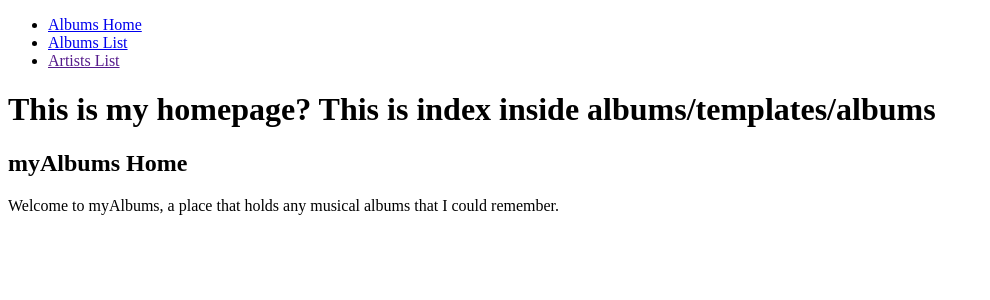
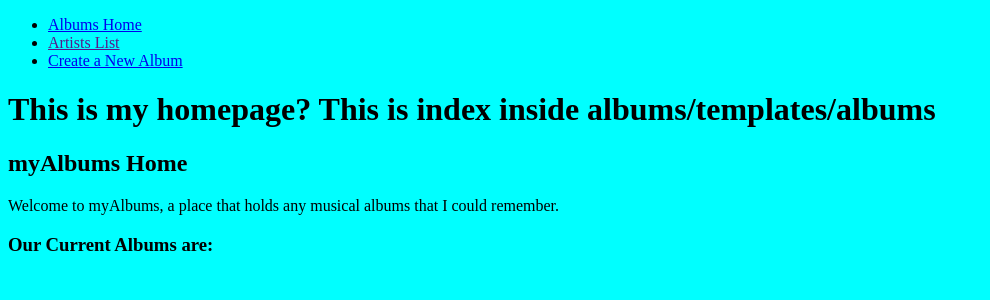
Before and after one commit to Momentum-Team-20/django-music-MariaDLAngeles, a Django app: page / in a window 1280 px wide. Shown: the top 300 px of the page, without its empty margins (0-990 px from the left). Run offline with Django 4.2, Linux system fonts and the light colour scheme; data that the repository does not hold is empty.

Commit message:
have forms started for new album, getting errors in templates

```diff
--- a/albums/templates/albums/albums_detail..html
+++ b/albums/templates/albums/album_detail.html
@@ -1,4 +1,4 @@
-{% extends "base_generic.html" %}
+{% extends 'albums_base.html' %}
 
 {% block content %}
   <h1>Title: {{ album.title }}</h1>
--- a/albums/templates/albums/index.html
+++ b/albums/templates/albums/index.html
@@ -1,4 +1,4 @@
-{% extends 'base.html' %}
+{% extends 'albums_base.html' %}
 
 {% block content %}
 <h1>This is my homepage? This is index inside albums/templates/albums</h1>
@@ -6,5 +6,10 @@
 <p>
     Welcome to myAlbums, a place that holds any musical albums that I could remember.
 </p>
-
+<h3> Our Current Albums are:</h3>
+<ul>
+{% for album in albums %}
+<li><a href="{% url 'album_detail' album.pk %}">{{ album }}</a></li>
+{% endfor %}
+</ul>
 {% endblock %}
--- a/albums/templates/base.html
+++ b/albums/templates/albums_base.html
@@ -1,16 +1,18 @@
+{% load static %}
 <!DOCTYPE html>
 <html lang="en">
 <head>
     <meta charset="UTF-8">
     <meta name="viewport" content="width=device-width, initial-scale=1.0">
+    <link rel="stylesheet" href="{% static 'styles.css' %}">
     <title>Document</title>
 </head>
 <body>
     {% block sidebar %}
     <ul class="sidebar-nav">
         <li><a href="{% url 'albums-home' %}">Albums Home</a></li>
-        <li><a href="{% url 'album-list' %}">Albums List</a></li>
         <li><a href="">Artists List</a></li>
+        <li><a href="{% url 'new_album' %}">Create a New Album</a></li>
     </ul>
     {% endblock %}
     {% block content %}
--- a/albums/urls.py
+++ b/albums/urls.py
@@ -3,6 +3,8 @@ from . import views
 
 urlpatterns = [
     path('', views.list_albums, name='albums-home'),
-    path('albumslist/', views.AlbumsListView.as_view(), name='album-list'),
-    path('albumdetails/<int:pk>', views.AlbumsDetailView.as_view(), name='album-detail'),
+    # path('/albums/new', name='new-album'),
+    path('album/<int:pk>', views.AlbumsDetailView.as_view(), name='album_detail'),
+    # path('albumslist/', views.AlbumsListView.as_view(), name='album-list'),
+    path('album/new_album', views.new_album, name='new_album')
 ]
--- a/albums/views.py
+++ b/albums/views.py
@@ -1,12 +1,17 @@
 from django.shortcuts import render
 from django.views import generic
 from .models import Album, Artist
+from .forms import NewAlbumForm
+from django.http import HttpResponseRedirect
+
 
 # Create your views here.
 
 
 def list_albums(request):
-    return render(request, 'albums/index.html')
+    albums = Album.objects.all()
+    return render(request, 'albums/index.html', {'albums': albums})
+# {albums: albums} is context data, dictionary-like and needed to for our albums to show up on our template
 
 
 class AlbumsListView(generic.ListView):
@@ -15,3 +20,15 @@ class AlbumsListView(generic.ListView):
 
 class AlbumsDetailView(generic.DetailView):
     model = Album
+    template_name = 'albums/album_detail.html'
+
+
+def new_album(request):
+    if request.method == 'POST':
+        form = NewAlbumForm(request.POST)
+        if form.is_valid():
+            return HttpResponseRedirect('/home/')
+            # line 29 needs to change to the correct redirect
+    else:
+        form = NewAlbumForm()
+    return render(request, 'new_album.html', {'form': form})
--- a/config/settings.py
+++ b/config/settings.py
@@ -11,6 +11,7 @@ https://docs.djangoproject.com/en/4.2/ref/settings/
 """
 
 from pathlib import Path
+import os
 
 # Build paths inside the project like this: BASE_DIR / 'subdir'.
 BASE_DIR = Path(__file__).resolve().parent.parent
@@ -119,6 +120,7 @@ USE_TZ = True
 # https://docs.djangoproject.com/en/4.2/howto/static-files/
 
 STATIC_URL = 'static/'
+STATICFILES_DIRS = [BASE_DIR / 'static']
 
 # Default primary key field type
 # https://docs.djangoproject.com/en/4.2/ref/settings/#default-auto-field
--- a/config/urls.py
+++ b/config/urls.py
@@ -20,8 +20,5 @@ from django.urls import path, include
 urlpatterns = [
     path('admin/', admin.site.urls),
     path('accounts/', include('registration.backends.simple.urls')),
-]
-
-urlpatterns += [
     path('', include('albums.urls')),
 ]
--- /dev/null
+++ b/static/styles.css
@@ -0,0 +1,3 @@
+* {
+    background-color: aqua;
+}
```
Also changed, not shown: albums/forms.py (added, +9 -0 lines), albums/models.py (+3 -4 lines), albums/templates/albums/albums_list.html (added, +16 -0 lines), albums/templates/albums/new_album.html (added, +9 -0 lines), albums/migrations/0007_alter_album_created_date_alter_album_title.py (added).
